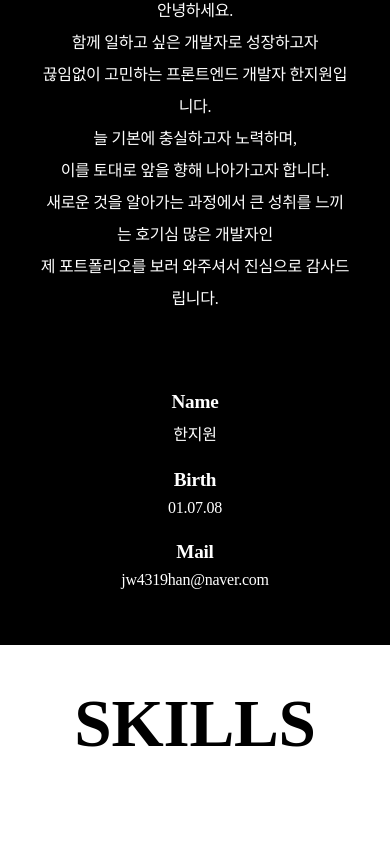
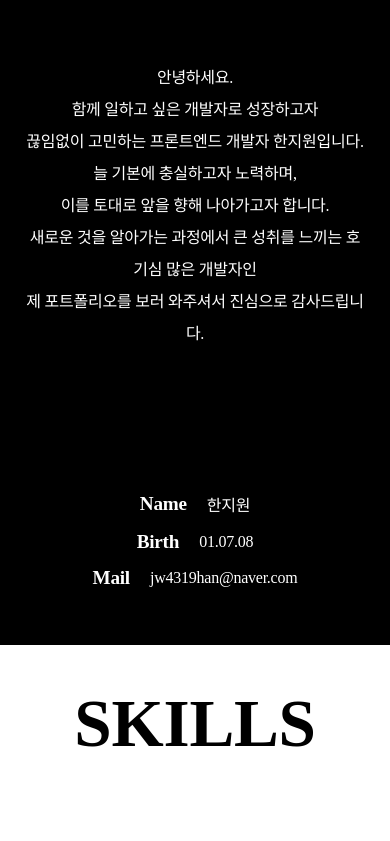
Before and after one commit to 7iw8n/Portfolio, a React (Vite) app: page / in a window 390 px wide. Shown: the part 1119-1960 px from the top of the page. Built offline with nearby package versions, Linux system fonts and the light colour scheme; a web font is replaced by a local one.

Commit message:
feat: 반응형 css 적용 수정 - about

```diff
--- a/src/main/components/About.tsx
+++ b/src/main/components/About.tsx
@@ -49,7 +49,7 @@ const Container = styled.div`
   color: ${({ theme }) => theme.colors.white};
 
   @media (max-width: 600px) {
-    padding: 5rem 5rem 7rem 5rem;
+    padding: 5rem 3rem 7rem 3rem;
   }
 `;
 
@@ -75,16 +75,24 @@ const Profile = styled.div`
     flex-direction: column;
     justify-content: center;
     align-items: center;
-    gap: 3rem;
+    gap: 1.8rem;
   }
 `;
 
 const ProfileBox = styled.div`
-  width: 30%;
+  width: 100%;
   display: flex;
   flex-direction: column;
   align-items: center;
   gap: 1rem;
+
+  @media (max-width: 600px) {
+    display: flex;
+    flex-direction: row;
+    justify-content: center;
+    align-items: center;
+    gap: 2.5rem;
+  }
 `;
 
 const Ment = styled.span`
```
